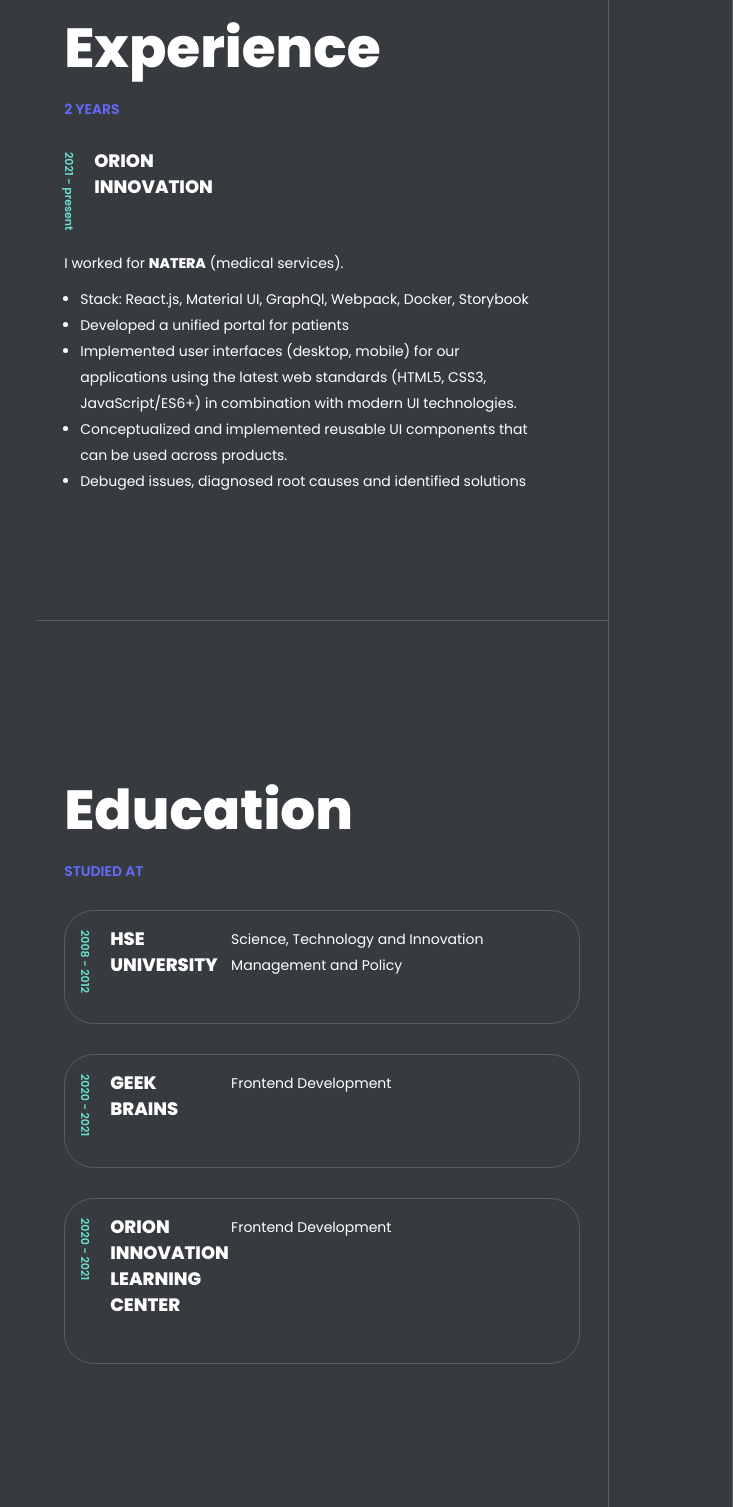
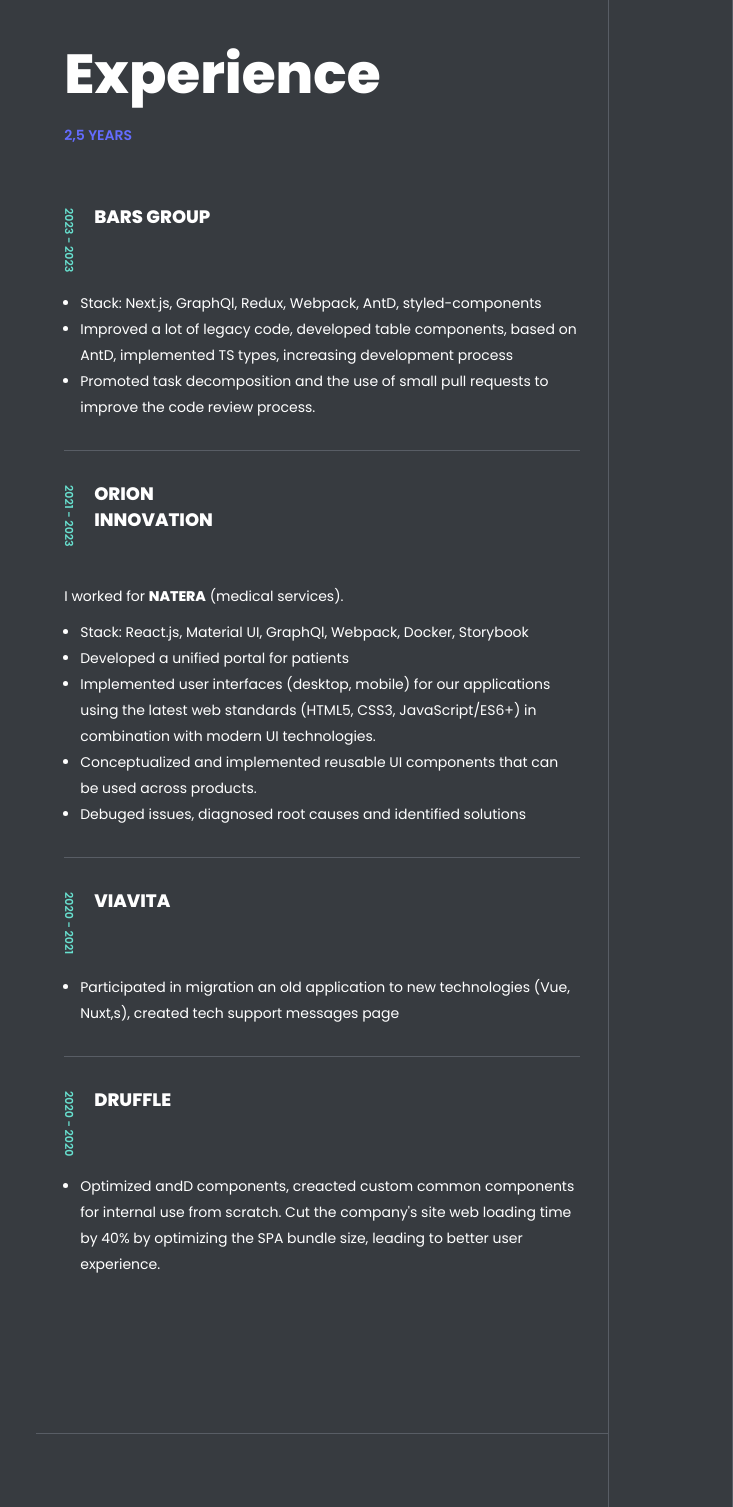
Before and after one commit to mayyaalekseeva/cv, a website built with Vite: page index.html in a window 1280 px wide. Shown: the part 2260-3767 px from the top of the page, without its empty margins (547-1280 px from the left). Built offline with nearby package versions, Linux system fonts and the light colour scheme.

Commit message:
Fix styled, added info

```diff
--- a/index.html
+++ b/index.html
@@ -120,13 +120,14 @@
                 <div class="skills-content_item__desc">
                   <ul>
                     <li>React</li>
-                    <li>Vue</li>
                     <li>Mobx, Redux</li>
                     <li>Axios</li>
-                    <li>Nuxt.js</li>
                     <li>Next.js</li>
                     <li>Ramda</li>
+                    <li>Lodash</li>
                     <li>Express.js</li>
+                    <li>Vue</li>
+                    <li>Nuxt.js</li>
                   </ul>
                 </div>
               </div>
@@ -137,6 +138,9 @@
                   <ul>
                     <li>Figma</li>
                     <li>Material UI</li>
+                    <li>Ant Design</li>
+                    <li>Bootstrap</li>
+                    <li>Styled Components</li>
                     <li>Storybook</li>
                   </ul>
                 </div>
@@ -177,7 +181,7 @@
               <div class="skills-other_list">
                 <p>
                   Docker, Swagger, Prettier, Beautify, Git, Jira, BitBucket,
-                  Confluence, Trello, Bamboo,
+                  Confluence, Trello, Bamboo
                 </p>
               </div>
             </div>
@@ -187,14 +191,46 @@
           <section class="section experience" id="section-experience">
             <div class="experience-title">
               <h3 class="title">Experience</h3>
-              <h4 class="subtitle">2 years</h4>
+              <h4 class="subtitle">2,5 years</h4>
             </div>
 
             <div class="experience-content">
               <div class="experience-content_item">
                 <div class="experience-content_item__company">
                   <div class="experience-content_item__company___date">
-                    2021 - present
+                    2023 - 2023
+                  </div>
+                  <div class="experience-content_item__company___name">
+                    <a href="https://bars.group/" target="_blank">
+                      <span>Bars Group</span></a
+                    >
+                  </div>
+                </div>
+                <div class="experience-content_item__description">
+                  <ul>
+                    <li>
+                      Stack: Next.js, GraphQl, Redux, Webpack, AntD,
+                      styled-components
+                    </li>
+
+                    <li>
+                      Improved a lot of legacy code, developed table components,
+                      based on AntD, implemented TS types, increasing
+                      development process
+                    </li>
+
+                    <li>
+                      Promoted task decomposition and the use of small pull
+                      requests to improve the code review process.
+                    </li>
+                  </ul>
+                </div>
+              </div>
+
+              <div class="experience-content_item">
+                <div class="experience-content_item__company">
+                  <div class="experience-content_item__company___date">
+                    2021 - 2023
                   </div>
                   <div class="experience-content_item__company___name">
                     <a href="https://www.orioninc.com/" target="_blank">
@@ -228,6 +264,47 @@
                     <li>
                       Debuged issues, diagnosed root causes and identified
                       solutions
+                    </li>
+                  </ul>
+                </div>
+              </div>
+
+              <div class="experience-content_item">
+                <div class="experience-content_item__company">
+                  <div class="experience-content_item__company___date">
+                    2020 - 2021
+                  </div>
+                  <div class="experience-content_item__company___name">
+                    <a href=""> <span>Viavita</span></a>
+                  </div>
+                </div>
+                <div class="experience-content_item__description">
+                  <ul>
+                    <li>
+                      Participated in migration an old application to new
+                      technologies (Vue, Nuxt,s), created tech support messages
+                      page
+                    </li>
+                  </ul>
+                </div>
+              </div>
+
+              <div class="experience-content_item">
+                <div class="experience-content_item__company">
+                  <div class="experience-content_item__company___date">
+                    2020 - 2020
+                  </div>
+                  <div class="experience-content_item__company___name">
+                    <a href=""> <span>Druffle</span></a>
+                  </div>
+                </div>
+                <div class="experience-content_item__description">
+                  <ul>
+                    <li>
+                      Optimized andD components, creacted custom common
+                      components for internal use from scratch. Cut the
+                      company's site web loading time by 40% by optimizing the
+                      SPA bundle size, leading to better user experience.
                     </li>
                   </ul>
                 </div>
--- a/src/css/experience.scss
+++ b/src/css/experience.scss
@@ -5,7 +5,12 @@
 
   &-content {
     &_item {
-      padding-right: 30px;
+      padding: 30px 0;
+      border-bottom: 1px solid variables.$light-grey;
+
+      &:last-child {
+        border: none;
+      }
 
       &__company {
         position: relative;
--- a/src/css/header.scss
+++ b/src/css/header.scss
@@ -124,11 +124,11 @@
           padding: 0;
 
           &:first-child {
-            padding-top: 40px;
+            margin-top: 40px;
           }
 
           &:last-child {
-            padding-bottom: 40px;
+            margin-bottom: 40px;
           }
         }
       }
```
